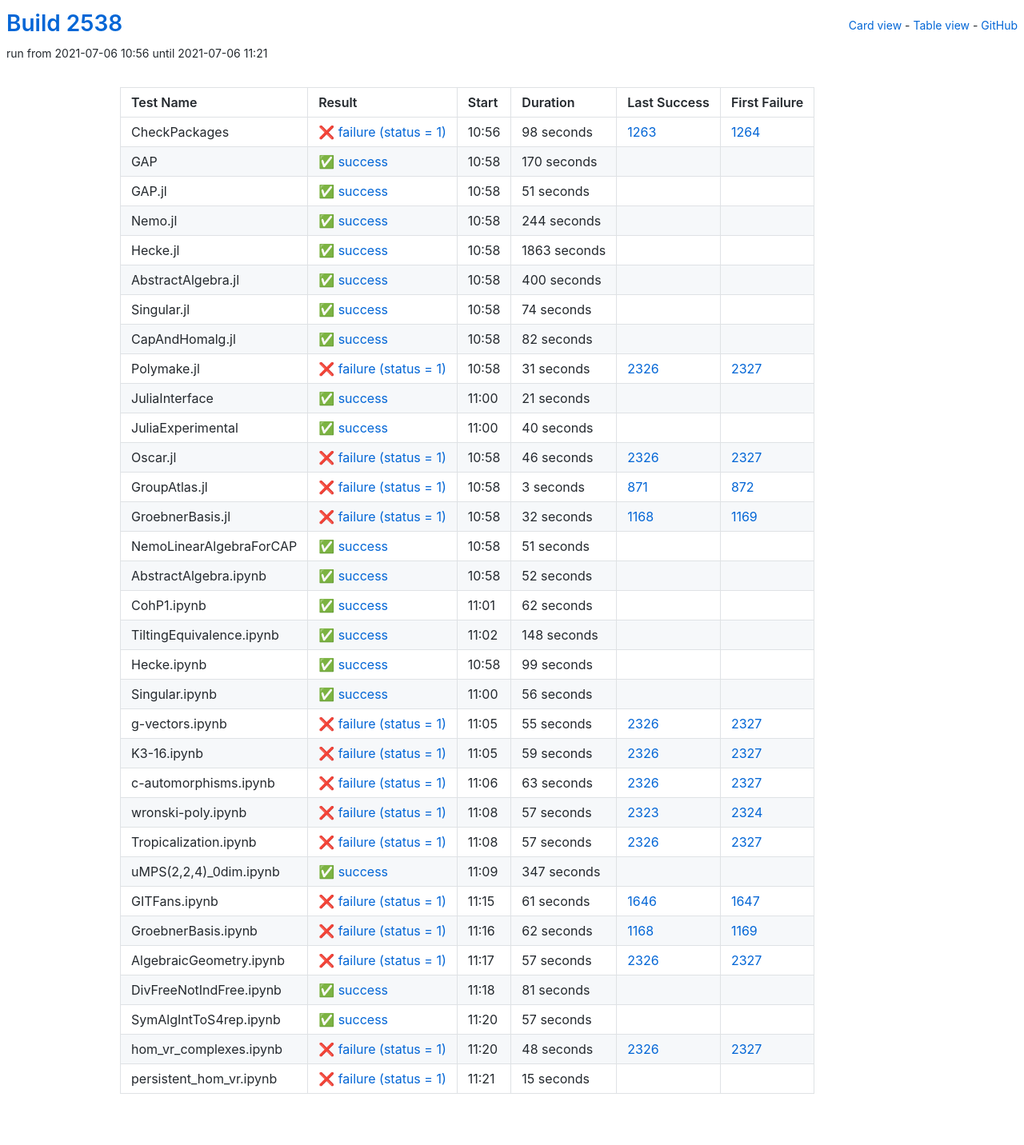
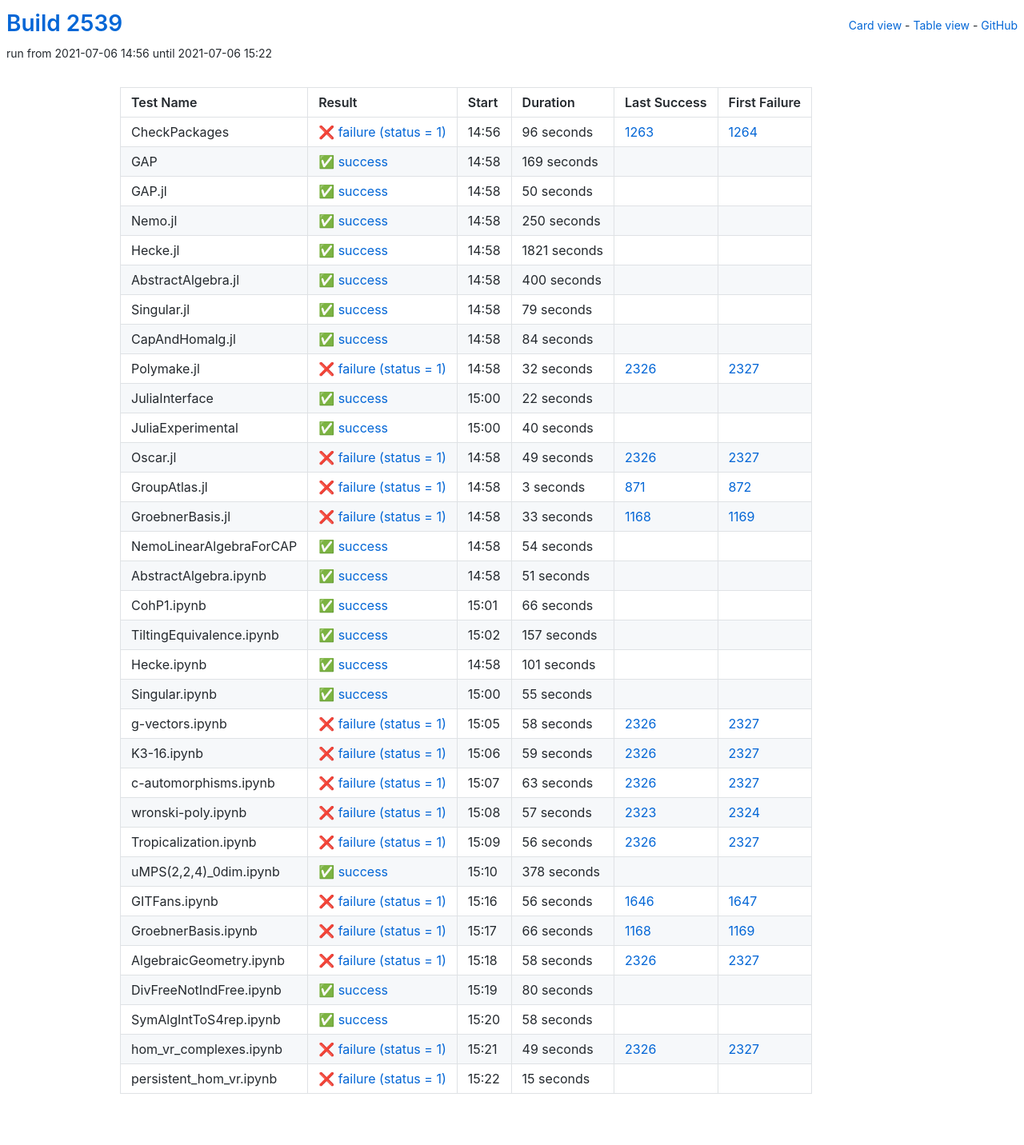
Before and after one commit to oscar-system/oscar-ci-status-stable, a Jekyll site: the page built from table.html, in a window 1280 px wide. Shown: the whole page at 80% size. Built offline with Jekyll 4.4.1, drawn with Linux system fonts in a browser that asks for light colours.

Commit message:
Build #2539

```diff
--- a/_data/ci.yml
+++ b/_data/ci.yml
@@ -1,6 +1,6 @@
 ---
-build: 2538
-build_url: https://oscarci.mathematik.uni-kl.de/job/oscar-stable/2538/
+build: 2539
+build_url: https://oscarci.mathematik.uni-kl.de/job/oscar-stable/2539/
 job: oscar-stable
 organization: oscar-system
 repo: oscar-ci-status-stable
@@ -8,68 +8,68 @@ repourl: https://github.com/oscar-system/oscar-ci-status-stable
 tests:
 - name: CheckPackages
   id: checkpackages
-  log: https://oscarci.mathematik.uni-kl.de/job/oscar-stable/2538/artifact/logs/build-2538/CheckPackages.log
-  start: 2021-07-06 10:56
+  log: https://oscarci.mathematik.uni-kl.de/job/oscar-stable/2539/artifact/logs/build-2539/CheckPackages.log
+  start: 2021-07-06 14:56
   success: false
   exitcode: 1
   status: failure
-  duration: 98
+  duration: 96
   last_success: 1263
   last_success_url: https://oscarci.mathematik.uni-kl.de/job/oscar-stable/1263/
   first_failure: 1264
   first_failure_url: https://oscarci.mathematik.uni-kl.de/job/oscar-stable/1264/
 - name: GAP
   id: gap
-  log: https://oscarci.mathematik.uni-kl.de/job/oscar-stable/2538/artifact/logs/build-2538/GAP.log
-  start: 2021-07-06 10:58
+  log: https://oscarci.mathematik.uni-kl.de/job/oscar-stable/2539/artifact/logs/build-2539/GAP.log
+  start: 2021-07-06 14:58
   success: true
   exitcode: 0
   status: success
-  duration: 170
+  duration: 169
   last_success: false
   last_success_url:
   first_failure: false
   first_failure_url:
 - name: GAP.jl
   id: gap-jl
-  log: https://oscarci.mathematik.uni-kl.de/job/oscar-stable/2538/artifact/logs/build-2538/GAP.jl.log
-  start: 2021-07-06 10:58
+  log: https://oscarci.mathematik.uni-kl.de/job/oscar-stable/2539/artifact/logs/build-2539/GAP.jl.log
+  start: 2021-07-06 14:58
   success: true
   exitcode: 0
   status: success
-  duration: 51
+  duration: 50
   last_success: false
   last_success_url:
   first_failure: false
   first_failure_url:
 - name: Nemo.jl
   id: nemo-jl
-  log: https://oscarci.mathematik.uni-kl.de/job/oscar-stable/2538/artifact/logs/build-2538/Nemo.jl.log
-  start: 2021-07-06 10:58
+  log: https://oscarci.mathematik.uni-kl.de/job/oscar-stable/2539/artifact/logs/build-2539/Nemo.jl.log
+  start: 2021-07-06 14:58
   success: true
   exitcode: 0
   status: success
-  duration: 244
+  duration: 250
   last_success: false
   last_success_url:
   first_failure: false
   first_failure_url:
 - name: Hecke.jl
   id: hecke-jl
-  log: https://oscarci.mathematik.uni-kl.de/job/oscar-stable/2538/artifact/logs/build-2538/Hecke.jl.log
-  start: 2021-07-06 10:58
+  log: https://oscarci.mathematik.uni-kl.de/job/oscar-stable/2539/artifact/logs/build-2539/Hecke.jl.log
+  start: 2021-07-06 14:58
   success: true
   exitcode: 0
   status: success
-  duration: 1863
+  duration: 1821
   last_success: false
   last_success_url:
   first_failure: false
   first_failure_url:
 - name: AbstractAlgebra.jl
   id: abstractalgebra-jl
-  log: https://oscarci.mathematik.uni-kl.de/job/oscar-stable/2538/artifact/logs/build-2538/AbstractAlgebra.jl.log
-  start: 2021-07-06 10:58
+  log: https://oscarci.mathematik.uni-kl.de/job/oscar-stable/2539/artifact/logs/build-2539/AbstractAlgebra.jl.log
+  start: 2021-07-06 14:58
   success: true
   exitcode: 0
   status: success
@@ -80,56 +80,56 @@ tests:
   first_failure_url:
 - name: Singular.jl
   id: singular-jl
-  log: https://oscarci.mathematik.uni-kl.de/job/oscar-stable/2538/artifact/logs/build-2538/Singular.jl.log
-  start: 2021-07-06 10:58
+  log: https://oscarci.mathematik.uni-kl.de/job/oscar-stable/2539/artifact/logs/build-2539/Singular.jl.log
+  start: 2021-07-06 14:58
   success: true
   exitcode: 0
   status: success
-  duration: 74
+  duration: 79
   last_success: false
   last_success_url:
   first_failure: false
   first_failure_url:
 - name: CapAndHomalg.jl
   id: capandhomalg-jl
-  log: https://oscarci.mathematik.uni-kl.de/job/oscar-stable/2538/artifact/logs/build-2538/CapAndHomalg.jl.log
-  start: 2021-07-06 10:58
+  log: https://oscarci.mathematik.uni-kl.de/job/oscar-stable/2539/artifact/logs/build-2539/CapAndHomalg.jl.log
+  start: 2021-07-06 14:58
   success: true
   exitcode: 0
   status: success
-  duration: 82
+  duration: 84
   last_success: false
   last_success_url:
   first_failure: false
   first_failure_url:
 - name: Polymake.jl
   id: polymake-jl
-  log: https://oscarci.mathematik.uni-kl.de/job/oscar-stable/2538/artifact/logs/build-2538/Polymake.jl.log
-  start: 2021-07-06 10:58
+  log: https://oscarci.mathematik.uni-kl.de/job/oscar-stable/2539/artifact/logs/build-2539/Polymake.jl.log
+  start: 2021-07-06 14:58
   success: false
   exitcode: 1
   status: failure
-  duration: 31
+  duration: 32
   last_success: 2326
   last_success_url: https://oscarci.mathematik.uni-kl.de/job/oscar-stable/2326/
   first_failure: 2327
   first_failure_url: https://oscarci.mathematik.uni-kl.de/job/oscar-stable/2327/
 - name: JuliaInterface
   id: juliainterface
-  log: https://oscarci.mathematik.uni-kl.de/job/oscar-stable/2538/artifact/logs/build-2538/JuliaInterface.log
-  start: 2021-07-06 11:00
+  log: https://oscarci.mathematik.uni-kl.de/job/oscar-stable/2539/artifact/logs/build-2539/JuliaInterface.log
+  start: 2021-07-06 15:00
   success: true
   exitcode: 0
   status: success
-  duration: 21
+  duration: 22
   last_success: false
   last_success_url:
   first_failure: false
   first_failure_url:
 - name: JuliaExperimental
   id: juliaexperimental
-  log: https://oscarci.mathematik.uni-kl.de/job/oscar-stable/2538/artifact/logs/build-2538/JuliaExperimental.log
-  start: 2021-07-06 11:00
+  log: https://oscarci.mathematik.uni-kl.de/job/oscar-stable/2539/artifact/logs/build-2539/JuliaExperimental.log
+  start: 2021-07-06 15:00
   success: true
   exitcode: 0
   status: success
@@ -140,20 +140,20 @@ tests:
   first_failure_url:
 - name: Oscar.jl
   id: oscar-jl
-  log: https://oscarci.mathematik.uni-kl.de/job/oscar-stable/2538/artifact/logs/build-2538/Oscar.jl.log
-  start: 2021-07-06 10:58
+  log: https://oscarci.mathematik.uni-kl.de/job/oscar-stable/2539/artifact/logs/build-2539/Oscar.jl.log
+  start: 2021-07-06 14:58
   success: false
   exitcode: 1
   status: failure
-  duration: 46
+  duration: 49
   last_success: 2326
   last_success_url: https://oscarci.mathematik.uni-kl.de/job/oscar-stable/2326/
   first_failure: 2327
   first_failure_url: https://oscarci.mathematik.uni-kl.de/job/oscar-stable/2327/
 - name: GroupAtlas.jl
   id: groupatlas-jl
-  log: https://oscarci.mathematik.uni-kl.de/job/oscar-stable/2538/artifact/logs/build-2538/GroupAtlas.jl.log
-  start: 2021-07-06 10:58
+  log: https://oscarci.mathematik.uni-kl.de/job/oscar-stable/2539/artifact/logs/build-2539/GroupAtlas.jl.log
+  start: 2021-07-06 14:58
   success: false
   exitcode: 1
   status: failure
@@ -164,20 +164,32 @@ tests:
   first_failure_url: https://oscarci.mathematik.uni-kl.de/job/oscar-stable/872/
 - name: GroebnerBasis.jl
   id: groebnerbasis-jl
-  log: https://oscarci.mathematik.uni-kl.de/job/oscar-stable/2538/artifact/logs/build-2538/GroebnerBasis.jl.log
-  start: 2021-07-06 10:58
+  log: https://oscarci.mathematik.uni-kl.de/job/oscar-stable/2539/artifact/logs/build-2539/GroebnerBasis.jl.log
+  start: 2021-07-06 14:58
   success: false
   exitcode: 1
   status: failure
-  duration: 32
+  duration: 33
   last_success: 1168
   last_success_url: https://oscarci.mathematik.uni-kl.de/job/oscar-stable/1168/
   first_failure: 1169
   first_failure_url: https://oscarci.mathematik.uni-kl.de/job/oscar-stable/1169/
 - name: NemoLinearAlgebraForCAP
   id: nemolinearalgebraforcap
-  log: https://oscarci.mathematik.uni-kl.de/job/oscar-stable/2538/artifact/logs/build-2538/NemoLinearAlgebraForCAP.log
-  start: 2021-07-06 10:58
+  log: https://oscarci.mathematik.uni-kl.de/job/oscar-stable/2539/artifact/logs/build-2539/NemoLinearAlgebraForCAP.log
+  start: 2021-07-06 14:58
+  success: true
+  exitcode: 0
+  status: success
+  duration: 54
+  last_success: false
+  last_success_url:
+  first_failure: false
+  first_failure_url:
+- name: AbstractAlgebra.ipynb
+  id: abstractalgebra-ipynb
+  log: https://oscarci.mathematik.uni-kl.de/job/oscar-stable/2539/artifact/logs/build-2539/AbstractAlgebra.ipynb.log
+  start: 2021-07-06 14:58
   success: true
   exitcode: 0
   status: success
@@ -186,82 +198,70 @@ tests:
   last_success_url:
   first_failure: false
   first_failure_url:
-- name: AbstractAlgebra.ipynb
-  id: abstractalgebra-ipynb
-  log: https://oscarci.mathematik.uni-kl.de/job/oscar-stable/2538/artifact/logs/build-2538/AbstractAlgebra.ipynb.log
-  start: 2021-07-06 10:58
+- name: CohP1.ipynb
+  id: cohp1-ipynb
+  log: https://oscarci.mathematik.uni-kl.de/job/oscar-stable/2539/artifact/logs/build-2539/CohP1.ipynb.log
+  start: 2021-07-06 15:01
   success: true
   exitcode: 0
   status: success
-  duration: 52
-  last_success: false
-  last_success_url:
-  first_failure: false
-  first_failure_url:
-- name: CohP1.ipynb
-  id: cohp1-ipynb
-  log: https://oscarci.mathematik.uni-kl.de/job/oscar-stable/2538/artifact/logs/build-2538/CohP1.ipynb.log
-  start: 2021-07-06 11:01
-  success: true
-  exitcode: 0
-  status: success
-  duration: 62
+  duration: 66
   last_success: false
   last_success_url:
   first_failure: false
   first_failure_url:
 - name: TiltingEquivalence.ipynb
   id: tiltingequivalence-ipynb
-  log: https://oscarci.mathematik.uni-kl.de/job/oscar-stable/2538/artifact/logs/build-2538/TiltingEquivalence.ipynb.log
-  start: 2021-07-06 11:02
+  log: https://oscarci.mathematik.uni-kl.de/job/oscar-stable/2539/artifact/logs/build-2539/TiltingEquivalence.ipynb.log
+  start: 2021-07-06 15:02
   success: true
   exitcode: 0
   status: success
-  duration: 148
+  duration: 157
   last_success: false
   last_success_url:
   first_failure: false
   first_failure_url:
 - name: Hecke.ipynb
   id: hecke-ipynb
-  log: https://oscarci.mathematik.uni-kl.de/job/oscar-stable/2538/artifact/logs/build-2538/Hecke.ipynb.log
-  start: 2021-07-06 10:58
+  log: https://oscarci.mathematik.uni-kl.de/job/oscar-stable/2539/artifact/logs/build-2539/Hecke.ipynb.log
+  start: 2021-07-06 14:58
   success: true
   exitcode: 0
   status: success
-  duration: 99
+  duration: 101
   last_success: false
   last_success_url:
   first_failure: false
   first_failure_url:
 - name: Singular.ipynb
   id: singular-ipynb
-  log: https://oscarci.mathematik.uni-kl.de/job/oscar-stable/2538/artifact/logs/build-2538/Singular.ipynb.log
-  start: 2021-07-06 11:00
+  log: https://oscarci.mathematik.uni-kl.de/job/oscar-stable/2539/artifact/logs/build-2539/Singular.ipynb.log
+  start: 2021-07-06 15:00
   success: true
   exitcode: 0
   status: success
-  duration: 56
+  duration: 55
   last_success: false
   last_success_url:
   first_failure: false
   first_failure_url:
 - name: g-vectors.ipynb
   id: g-vectors-ipynb
-  log: https://oscarci.mathematik.uni-kl.de/job/oscar-stable/2538/artifact/logs/build-2538/g-vectors.ipynb.log
-  start: 2021-07-06 11:05
+  log: https://oscarci.mathematik.uni-kl.de/job/oscar-stable/2539/artifact/logs/build-2539/g-vectors.ipynb.log
+  start: 2021-07-06 15:05
   success: false
   exitcode: 1
   status: failure
-  duration: 55
+  duration: 58
   last_success: 2326
   last_success_url: https://oscarci.mathematik.uni-kl.de/job/oscar-stable/2326/
   first_failure: 2327
   first_failure_url: https://oscarci.mathematik.uni-kl.de/job/oscar-stable/2327/
 - name: K3-16.ipynb
   id: k3-16-ipynb
-  log: https://oscarci.mathematik.uni-kl.de/job/oscar-stable/2538/artifact/logs/build-2538/K3-16.ipynb.log
-  start: 2021-07-06 11:05
+  log: https://oscarci.mathematik.uni-kl.de/job/oscar-stable/2539/artifact/logs/build-2539/K3-16.ipynb.log
+  start: 2021-07-06 15:06
   success: false
   exitcode: 1
   status: failure
@@ -272,8 +272,8 @@ tests:
   first_failure_url: https://oscarci.mathematik.uni-kl.de/job/oscar-stable/2327/
 - name: c-automorphisms.ipynb
   id: c-automorphisms-ipynb
-  log: https://oscarci.mathematik.uni-kl.de/job/oscar-stable/2538/artifact/logs/build-2538/c-automorphisms.ipynb.log
-  start: 2021-07-06 11:06
+  log: https://oscarci.mathematik.uni-kl.de/job/oscar-stable/2539/artifact/logs/build-2539/c-automorphisms.ipynb.log
+  start: 2021-07-06 15:07
   success: false
   exitcode: 1
   status: failure
@@ -284,8 +284,8 @@ tests:
   first_failure_url: https://oscarci.mathematik.uni-kl.de/job/oscar-stable/2327/
 - name: wronski-poly.ipynb
   id: wronski-poly-ipynb
-  log: https://oscarci.mathematik.uni-kl.de/job/oscar-stable/2538/artifact/logs/build-2538/wronski-poly.ipynb.log
-  start: 2021-07-06 11:08
+  log: https://oscarci.mathematik.uni-kl.de/job/oscar-stable/2539/artifact/logs/build-2539/wronski-poly.ipynb.log
+  start: 2021-07-06 15:08
   success: false
   exitcode: 1
   status: failure
@@ -296,104 +296,104 @@ tests:
   first_failure_url: https://oscarci.mathematik.uni-kl.de/job/oscar-stable/2324/
 - name: Tropicalization.ipynb
   id: tropicalization-ipynb
-  log: https://oscarci.mathematik.uni-kl.de/job/oscar-stable/2538/artifact/logs/build-2538/Tropicalization.ipynb.log
-  start: 2021-07-06 11:08
+  log: https://oscarci.mathematik.uni-kl.de/job/oscar-stable/2539/artifact/logs/build-2539/Tropicalization.ipynb.log
+  start: 2021-07-06 15:09
   success: false
   exitcode: 1
   status: failure
-  duration: 57
+  duration: 56
   last_success: 2326
   last_success_url: https://oscarci.mathematik.uni-kl.de/job/oscar-stable/2326/
   first_failure: 2327
   first_failure_url: https://oscarci.mathematik.uni-kl.de/job/oscar-stable/2327/
 - name: uMPS(2,2,4)_0dim.ipynb
   id: umps-2-2-4-0dim-ipynb
-  log: https://oscarci.mathematik.uni-kl.de/job/oscar-stable/2538/artifact/logs/build-2538/uMPS-2-2-4-_0dim.ipynb.log
-  start: 2021-07-06 11:09
+  log: https://oscarci.mathematik.uni-kl.de/job/oscar-stable/2539/artifact/logs/build-2539/uMPS-2-2-4-_0dim.ipynb.log
+  start: 2021-07-06 15:10
   success: true
   exitcode: 0
   status: success
-  duration: 347
+  duration: 378
   last_success: false
   last_success_url:
   first_failure: false
   first_failure_url:
 - name: GITFans.ipynb
   id: gitfans-ipynb
-  log: https://oscarci.mathematik.uni-kl.de/job/oscar-stable/2538/artifact/logs/build-2538/GITFans.ipynb.log
-  start: 2021-07-06 11:15
+  log: https://oscarci.mathematik.uni-kl.de/job/oscar-stable/2539/artifact/logs/build-2539/GITFans.ipynb.log
+  start: 2021-07-06 15:16
   success: false
   exitcode: 1
   status: failure
-  duration: 61
+  duration: 56
   last_success: 1646
   last_success_url: https://oscarci.mathematik.uni-kl.de/job/oscar-stable/1646/
   first_failure: 1647
   first_failure_url: https://oscarci.mathematik.uni-kl.de/job/oscar-stable/1647/
 - name: GroebnerBasis.ipynb
   id: groebnerbasis-ipynb
-  log: https://oscarci.mathematik.uni-kl.de/job/oscar-stable/2538/artifact/logs/build-2538/GroebnerBasis.ipynb.log
-  start: 2021-07-06 11:16
+  log: https://oscarci.mathematik.uni-kl.de/job/oscar-stable/2539/artifact/logs/build-2539/GroebnerBasis.ipynb.log
+  start: 2021-07-06 15:17
   success: false
   exitcode: 1
   status: failure
-  duration: 62
+  duration: 66
   last_success: 1168
   last_success_url: https://oscarci.mathematik.uni-kl.de/job/oscar-stable/1168/
   first_failure: 1169
   first_failure_url: https://oscarci.mathematik.uni-kl.de/job/oscar-stable/1169/
 - name: AlgebraicGeometry.ipynb
   id: algebraicgeometry-ipynb
-  log: https://oscarci.mathematik.uni-kl.de/job/oscar-stable/2538/artifact/logs/build-2538/AlgebraicGeometry.ipynb.log
-  start: 2021-07-06 11:17
+  log: https://oscarci.mathematik.uni-kl.de/job/oscar-stable/2539/artifact/logs/build-2539/AlgebraicGeometry.ipynb.log
+  start: 2021-07-06 15:18
   success: false
   exitcode: 1
   status: failure
-  duration: 57
+  duration: 58
   last_success: 2326
   last_success_url: https://oscarci.mathematik.uni-kl.de/job/oscar-stable/2326/
   first_failure: 2327
   first_failure_url: https://oscarci.mathematik.uni-kl.de/job/oscar-stable/2327/
 - name: DivFreeNotIndFree.ipynb
   id: divfreenotindfree-ipynb
-  log: https://oscarci.mathematik.uni-kl.de/job/oscar-stable/2538/artifact/logs/build-2538/DivFreeNotIndFree.ipynb.log
-  start: 2021-07-06 11:18
+  log: https://oscarci.mathematik.uni-kl.de/job/oscar-stable/2539/artifact/logs/build-2539/DivFreeNotIndFree.ipynb.log
+  start: 2021-07-06 15:19
   success: true
   exitcode: 0
   status: success
-  duration: 81
+  duration: 80
   last_success: false
   last_success_url:
   first_failure: false
   first_failure_url:
 - name: SymAlgIntToS4rep.ipynb
   id: symalginttos4rep-ipynb
-  log: https://oscarci.mathematik.uni-kl.de/job/oscar-stable/2538/artifact/logs/build-2538/SymAlgIntToS4rep.ipynb.log
-  start: 2021-07-06 11:20
+  log: https://oscarci.mathematik.uni-kl.de/job/oscar-stable/2539/artifact/logs/build-2539/SymAlgIntToS4rep.ipynb.log
+  start: 2021-07-06 15:20
   success: true
   exitcode: 0
   status: success
-  duration: 57
+  duration: 58
   last_success: false
   last_success_url:
   first_failure: false
   first_failure_url:
 - name: hom_vr_complexes.ipynb
   id: hom-vr-complexes-ipynb
-  log: https://oscarci.mathematik.uni-kl.de/job/oscar-stable/2538/artifact/logs/build-2538/hom_vr_complexes.ipynb.log
-  start: 2021-07-06 11:20
+  log: https://oscarci.mathematik.uni-kl.de/job/oscar-stable/2539/artifact/logs/build-2539/hom_vr_complexes.ipynb.log
+  start: 2021-07-06 15:21
   success: false
   exitcode: 1
   status: failure
-  duration: 48
+  duration: 49
   last_success: 2326
   last_success_url: https://oscarci.mathematik.uni-kl.de/job/oscar-stable/2326/
   first_failure: 2327
   first_failure_url: https://oscarci.mathematik.uni-kl.de/job/oscar-stable/2327/
 - name: persistent_hom_vr.ipynb
   id: persistent-hom-vr-ipynb
-  log: https://oscarci.mathematik.uni-kl.de/job/oscar-stable/2538/artifact/logs/build-2538/persistent_hom_vr.ipynb.log
-  start: 2021-07-06 11:21
+  log: https://oscarci.mathematik.uni-kl.de/job/oscar-stable/2539/artifact/logs/build-2539/persistent_hom_vr.ipynb.log
+  start: 2021-07-06 15:22
   success: false
   exitcode: 1
   status: failure
```
Also changed, not shown: README.md.
